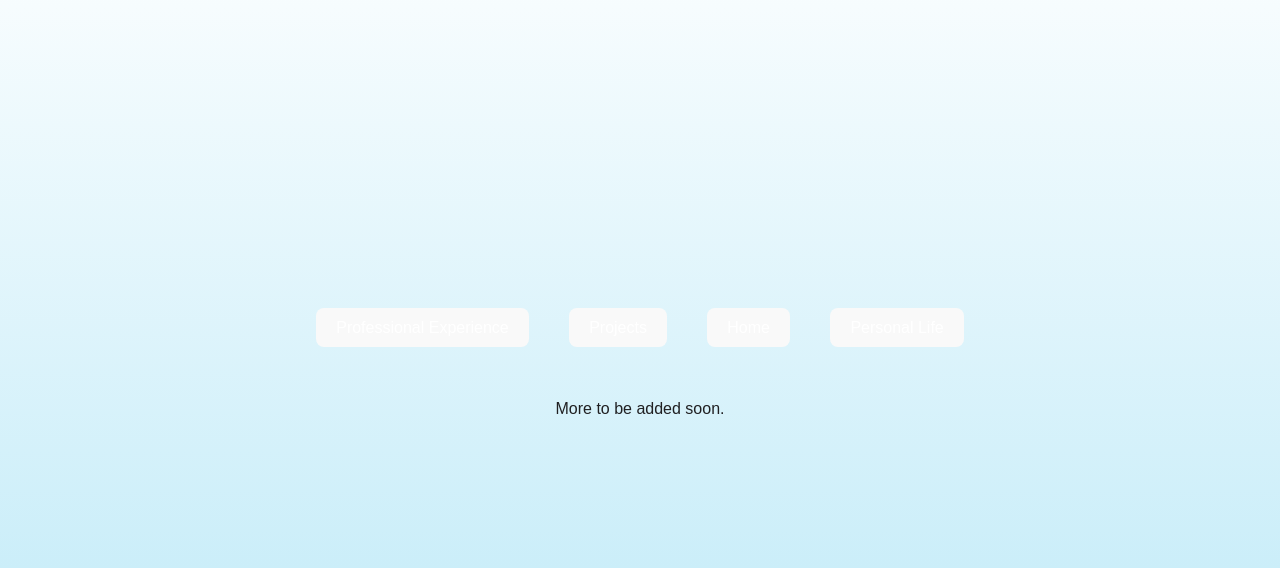
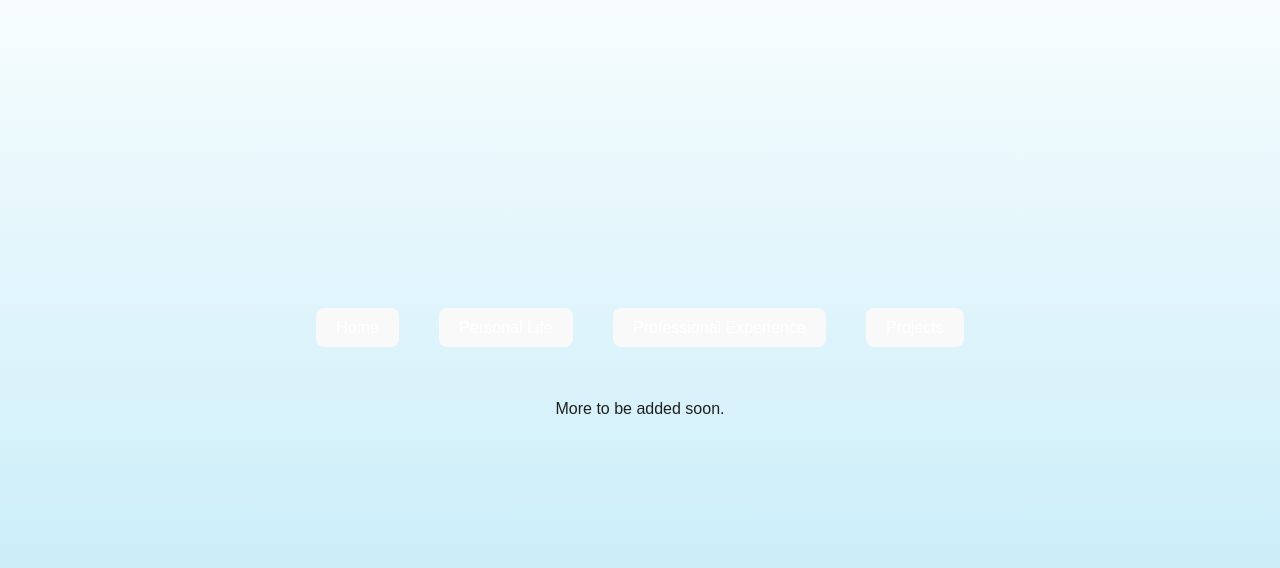
Before and after one commit to tillandert/Personal-Website-Code, a React (Vite) app in the folder my-vite-app/: page /Education in a window 1280 px wide. Shown: the part 112-680 px from the top of the page. Built offline with nearby package versions, Linux system fonts and the light colour scheme.

Commit message:
Adjusted Buttons

```diff
--- a/my-vite-app/src/pages/Education.jsx
+++ b/my-vite-app/src/pages/Education.jsx
@@ -7,10 +7,11 @@ const navigate = useNavigate();
     return (
         <div style={{ display: 'flex', flexDirection: 'column', justifyContent: 'center', alignItems: 'center', width: '100%', position: 'fixed' }}>
             <div style={{ marginTop: '20px', display: 'flex', justifyContent: 'center', alignItems: 'center' }}>
+                <button onClick={() => navigate('/')}>Home</button>
+                <button onClick={() => navigate('/Personal_Life')}>Personal Life</button>
                 <button onClick={() => navigate('/Professional_Experience')}>Professional Experience</button>
                 <button onClick={() => navigate('/Projects')}>Projects</button>
-                <button onClick={() => navigate('/')}>Home</button>
-                <button onClick={() => navigate('/Personal_Life')}>Personal Life</button>
+
             </div>
 
             <div style={{ marginTop: '50px', marginBottom: '50px', textAlign: 'center' }}>
--- a/my-vite-app/src/pages/Home.jsx
+++ b/my-vite-app/src/pages/Home.jsx
@@ -7,10 +7,10 @@ const navigate = useNavigate();
     return (
         <div>
             <div style={{ marginTop: '20px', display: 'flex', justifyContent: 'center', alignItems: 'center' }}>
+                <button onClick={() => navigate('/Education')}>Education</button>
+                <button onClick={() => navigate('/Personal_Life')}>Personal Life</button>
                 <button onClick={() => navigate('/Professional_Experience')}>Professional Experience</button>
                 <button onClick={() => navigate('/Projects')}>Projects</button>
-                <button onClick={() => navigate('/Education')}>Education</button>
-                <button onClick={() => navigate('/Personal_Life')}>Personal Life</button>
             </div>
 
             <div style={{ marginTop: '50px', textAlign: 'center'}}>
--- a/my-vite-app/src/pages/Personal_Life.jsx
+++ b/my-vite-app/src/pages/Personal_Life.jsx
@@ -7,10 +7,10 @@ const Personal_Life = () => {
     return (
         <div style={{ display: 'flex', flexDirection: 'column', justifyContent: 'center', alignItems: 'center', width: '100%', position: 'fixed' }}>
             <div style={{ marginTop: '20px' }}>
+                <button onClick={() => navigate('/')}>Home</button>
+                <button onClick={() => navigate('/Education')}>Education</button>
                 <button onClick={() => navigate('/Professional_Experience')}>Professional Experience</button>
                 <button onClick={() => navigate('/Projects')}>Projects</button>
-                <button onClick={() => navigate('/Education')}>Education</button>
-                <button onClick={() => navigate('/')}>Home</button>
             </div>
 
             <div style={{ marginTop: '50px' }}>
--- a/my-vite-app/src/pages/Professional_Experience.jsx
+++ b/my-vite-app/src/pages/Professional_Experience.jsx
@@ -8,9 +8,9 @@ const navigate = useNavigate();
         <div style={{ display: 'flex', flexDirection: 'column', justifyContent: 'center', alignItems: 'center', width: '100%', position: 'fixed' }}>
             <div style={{ marginTop: '20px', display: 'flex', justifyContent: 'center', alignItems: 'center' }}>
                 <button onClick={() => navigate('/')}>Home</button>
-                <button onClick={() => navigate('/Projects')}>Projects</button>
                 <button onClick={() => navigate('/Education')}>Education</button>
                 <button onClick={() => navigate('/Personal_Life')}>Personal Life</button>
+                <button onClick={() => navigate('/Projects')}>Projects</button>
             </div>
 
             <div style={{ marginTop: '50px', marginBottom: '50px', textAlign: 'center' }}>
--- a/my-vite-app/src/pages/Projects.jsx
+++ b/my-vite-app/src/pages/Projects.jsx
@@ -7,10 +7,10 @@ const navigate = useNavigate();
     return (
         <div style={{ display: 'flex', flexDirection: 'column', justifyContent: 'center', alignItems: 'center', width: '100%', position: 'fixed' }}>
             <div style={{ marginTop: '20px', display: 'flex', justifyContent: 'center', alignItems: 'center' }}>
-                <button onClick={() => navigate('/Professional_Experience')}>Professional Experience</button>
                 <button onClick={() => navigate('/')}>Home</button>
                 <button onClick={() => navigate('/Education')}>Education</button>
                 <button onClick={() => navigate('/Personal_Life')}>Personal Life</button>
+                <button onClick={() => navigate('/Professional_Experience')}>Professional Experience</button>
             </div>
 
             <div style={{ marginTop: '50px', marginBottom: '50px', textAlign: 'center' }}>
```
